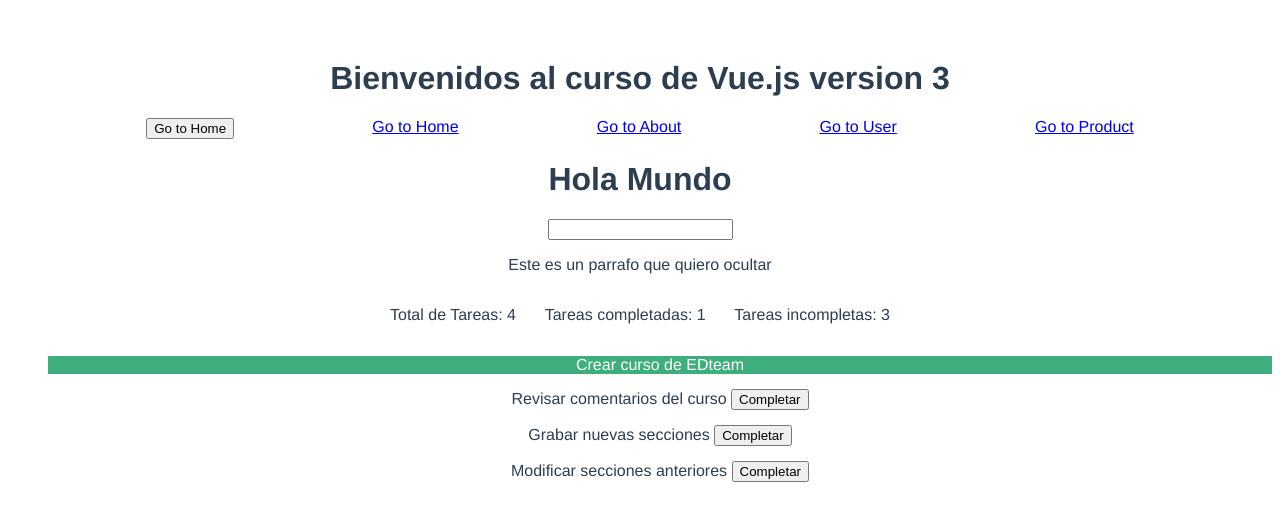
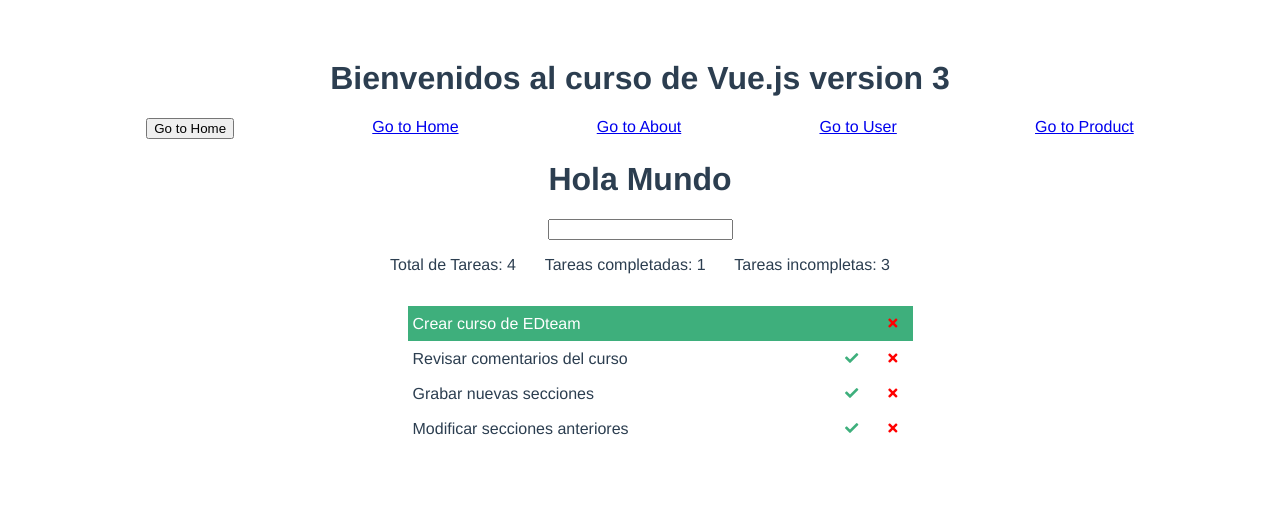
Before and after one commit to ctola91/intro-vue-edteam, a Vue app: page / in a window 1280 px wide. Shown: the top 520 px of the page. Built offline with nearby package versions, Linux system fonts and the light colour scheme.

Commit message:
add vue content

```diff
--- a/package.json
+++ b/package.json
@@ -5,7 +5,8 @@
   "scripts": {
     "serve": "vue-cli-service serve",
     "build": "vue-cli-service build",
-    "lint": "vue-cli-service lint"
+    "lint": "vue-cli-service lint",
+    "test:server": "lite-server --baseDir=./dist"
   },
   "dependencies": {
     "core-js": "^3.6.5",
@@ -23,6 +24,7 @@
     "eslint": "^6.7.2",
     "eslint-plugin-prettier": "^3.3.1",
     "eslint-plugin-vue": "^7.0.0",
+    "lite-server": "^2.6.1",
     "node-sass": "^4.12.0",
     "prettier": "^2.2.1",
     "sass-loader": "^8.0.2"
--- a/src/components/Todo.vue
+++ b/src/components/Todo.vue
@@ -1,44 +1,51 @@
 <template>
-  <input type="text" v-model="newTask" @keyup.enter="addTask" />
-  <p v-if="isVisible">Este es un parrafo que quiero ocultar</p>
+  <!-- <input type="text" v-model="newTask" @keyup.enter="addTask" /> -->
+  <TodoForm @text="addTask" />
+  <!-- <p v-if="isVisible">Este es un parrafo que quiero ocultar</p>
   <p v-else>
     Este es el parrafo que quiero mostrar cuando el primero se oculta
-  </p>
-  <div class="flex space-between">
-    <p>Total de Tareas: {{ numberOfTasks }}</p>
-    <p>Tareas completadas: {{ tasksCompleted }}</p>
-    <p>Tareas incompletas: {{ pendingTasks }}</p>
-  </div>
+  </p> -->
+  <TodoInfo
+    :number-of-tasks="numberOfTasks"
+    :tasks-completed="tasksCompleted"
+    :pending-tasks="pendingTasks"
+  />
   <ul>
     <TodoItem
       :class="{ 'margin-15': isDesktop }"
       :task="task"
       v-for="task in tasks"
       :key="task.id"
-      :completeTask="completeTask"
+      :complete-task="completeTask"
+      :delete-task="deleteTask"
     />
   </ul>
 </template>
 <script>
-import {
-  computed,
-  onBeforeUnmount,
-  onMounted,
-  ref,
-  watch,
-  watchEffect,
-} from "vue";
+import { onBeforeUnmount, onMounted, ref } from "vue";
 import { v4 as uuidv4 } from "uuid";
 import TodoItem from "./TodoItem.vue";
+import TodoForm from "./TodoForm.vue";
+import TodoInfo from "./TodoInfo.vue";
+import useTodo from "../composables/useTodo";
 
 export default {
   name: "Todo",
   components: {
     TodoItem,
+    TodoForm,
+    TodoInfo,
   },
   setup() {
-    const tasks = ref([]);
-    const newTask = ref("");
+    const {
+      tasks,
+      deleteTask,
+      completeTask,
+      addTask,
+      numberOfTasks,
+      tasksCompleted,
+      pendingTasks,
+    } = useTodo();
 
     // lifecycle
     onMounted(() => {
@@ -73,55 +80,54 @@ export default {
     });
 
     // methods
-    const addTask = () => {
-      tasks.value.push({
-        id: uuidv4(),
-        task: newTask.value,
-        isCompleted: false,
-      });
-      newTask.value = "";
-    };
+    // const completeTask = (task) => {
+    //   //let taskSelected = tasks.value.filter(t => t.id === task.id);
+    //   task.isCompleted = true;
+    // };
 
-    const completeTask = (task) => {
-      //let taskSelected = tasks.value.filter(t => t.id === task.id);
-      task.isCompleted = true;
-    };
+    // const addTask = ({ inputText }) => {
+    //   console.log(inputText.value);
+    //   tasks.value.push({
+    //     id: uuidv4(),
+    //     task: inputText.value,
+    //     isCompleted: false,
+    //   });
+    // };
+    // const deleteTask = (taskRemoved) => {
+    //   const filteredTasks = tasks.value.filter((task) => {
+    //     return task.id !== taskRemoved.id;
+    //   });
+    //   console.log(filteredTasks);
+    //   tasks.value = filteredTasks;
+    // };
 
     // computed properties
-    const numberOfTasks = computed(() => {
-      return tasks.value.length;
-    });
+    // const numberOfTasks = computed(() => {
+    //   return tasks.value.length;
+    // });
 
-    const tasksCompleted = computed(() => {
-      const completedTasks = tasks.value.filter((task) => {
-        return task.isCompleted === true;
-      });
-      return completedTasks.length;
-    });
+    // const tasksCompleted = computed(() => {
+    //   const completedTasks = tasks.value.filter((task) => {
+    //     return task.isCompleted === true;
+    //   });
+    //   return completedTasks.length;
+    // });
 
-    const pendingTasks = computed(() => {
-      const pending = tasks.value.filter((task) => {
-        return task.isCompleted === false;
-      });
-      return pending.length;
-    });
-
-    // watchers
-    watchEffect(() => console.log(tasks.value));
-
-    watch(newTask, (current, prev) => {
-      console.log(current);
-      console.log(prev);
-    });
+    // const pendingTasks = computed(() => {
+    //   const pending = tasks.value.filter((task) => {
+    //     return task.isCompleted === false;
+    //   });
+    //   return pending.length;
+    // });
 
     return {
       tasks,
-      newTask,
       numberOfTasks,
       tasksCompleted,
       pendingTasks,
       addTask,
       completeTask,
+      deleteTask,
       isVisible: ref(true),
       activeColor: ref("#fff"),
       background: ref("green"),
@@ -140,4 +146,7 @@ export default {
 .space-between {
   justify-content: space-between;
 }
+.align-center {
+  align-items: center;
+}
 </style>
--- /dev/null
+++ b/src/components/TodoForm.vue
@@ -0,0 +1,22 @@
+<template>
+  <input type="text" v-model="inputText" @keyup.enter="addTask" />
+</template>
+<script>
+import { ref } from "vue";
+export default {
+  setup(props, { emit }) {
+    const inputText = ref("");
+
+    // methods
+    const addTask = () => {
+      emit("text", { inputText });
+      inputText.value = "";
+    };
+
+    return {
+      addTask,
+      inputText,
+    };
+  },
+};
+</script>
--- /dev/null
+++ b/src/components/TodoInfo.vue
@@ -0,0 +1,13 @@
+<template>
+  <div class="flex space-between">
+    <p>Total de Tareas: {{ numberOfTasks }}</p>
+    <p>Tareas completadas: {{ tasksCompleted }}</p>
+    <p>Tareas incompletas: {{ pendingTasks }}</p>
+  </div>
+</template>
+<script>
+export default {
+  name: "TodoInfo",
+  props: ["numberOfTasks", "tasksCompleted", "pendingTasks"],
+};
+</script>
--- a/src/components/TodoItem.vue
+++ b/src/components/TodoItem.vue
@@ -1,21 +1,45 @@
 <template>
-  <li :class="{ done: task.isCompleted }">
-    {{ task.task }}
-    <button @click="completeTask(task)" v-show="!task.isCompleted">
+  <li
+    class="flex space-between align-center"
+    :class="{ done: task.isCompleted }"
+  >
+    <span>{{ task.task }}</span>
+    <div>
+      <TodoItemBtn
+        :handle-click="completeTask"
+        :task="task"
+        :hideOnCompleted="true"
+        text-class="complete"
+      >
+        <i class="fas fa-check"></i>
+        <!-- {{ Completar }} -->
+      </TodoItemBtn>
+      <TodoItemBtn :handle-click="deleteTask" :task="task" text-class="delete">
+        <i class="fas fa-times"></i>
+      </TodoItemBtn>
+    </div>
+    <!-- <button @click="completeTask(task)" v-show="!task.isCompleted">
       Completar
-    </button>
+    </button> -->
   </li>
 </template>
 <script>
+import TodoItemBtn from "./TodoItemBtn.vue";
 export default {
+  components: { TodoItemBtn },
   name: "TodoItem",
-  props: ["task", "completeTask"],
+  props: {
+    task: Object,
+    completeTask: Function,
+    deleteTask: Function,
+  },
   setup() {},
 };
 </script>
 <style>
 li {
   list-style: none;
+  padding-left: 5px;
 }
 .done {
   color: #ffffff;
--- /dev/null
+++ b/src/components/TodoItemBtn.vue
@@ -0,0 +1,38 @@
+<template>
+  <button
+    :class="textClass"
+    @click="handleClick(task)"
+    v-show="!(task.isCompleted && hideOnCompleted)"
+  >
+    <slot>
+      <span>Button</span>
+    </slot>
+  </button>
+</template>
+<script>
+export default {
+  props: [
+    "text",
+    "icon",
+    "handleClick",
+    "task",
+    "hideOnCompleted",
+    "textClass",
+  ],
+};
+</script>
+<style scoped>
+button {
+  background: rgba(255, 255, 255, 0);
+  /* color: #fff; */
+  margin: 0 5px;
+  border-style: none;
+  padding: 10px;
+}
+.complete {
+  color: #3eaf7c;
+}
+.delete {
+  color: red;
+}
+</style>
--- /dev/null
+++ b/src/composables/useTodo.js
@@ -0,0 +1,61 @@
+import { computed, ref } from "vue";
+import { v4 as uuidv4 } from "uuid";
+
+const useTodo = (initialValue = []) => {
+  // reactive vars
+  const tasks = ref(initialValue);
+
+  // methods
+  const addTask = ({ inputText }) => {
+    console.log(inputText.value);
+    tasks.value.push({
+      id: uuidv4(),
+      task: inputText.value,
+      isCompleted: false,
+    });
+  };
+
+  const completeTask = (task) => {
+    //let taskSelected = tasks.value.filter(t => t.id === task.id);
+    task.isCompleted = true;
+  };
+
+  const deleteTask = (taskRemoved) => {
+    const filteredTasks = tasks.value.filter((task) => {
+      return task.id !== taskRemoved.id;
+    });
+    console.log(filteredTasks);
+    tasks.value = filteredTasks;
+  };
+
+  // computed properties
+  const numberOfTasks = computed(() => {
+    return tasks.value.length;
+  });
+
+  const tasksCompleted = computed(() => {
+    const completedTasks = tasks.value.filter((task) => {
+      return task.isCompleted === true;
+    });
+    return completedTasks.length;
+  });
+
+  const pendingTasks = computed(() => {
+    const pending = tasks.value.filter((task) => {
+      return task.isCompleted === false;
+    });
+    return pending.length;
+  });
+
+  return {
+    tasks,
+    addTask,
+    completeTask,
+    deleteTask,
+    numberOfTasks,
+    tasksCompleted,
+    pendingTasks,
+  };
+};
+
+export default useTodo;
--- /dev/null
+++ b/src/mixin.js
@@ -0,0 +1,24 @@
+export const Hello = {
+  data() {
+    return {
+      num: 0,
+    };
+  },
+  created() {
+    this.hello();
+  },
+  methods: {
+    hello() {
+      console.log("Hello from mixin!");
+    },
+    getNum() {
+      return this.num;
+    },
+    increase() {
+      this.num++;
+    },
+    decrease() {
+      this.num--;
+    },
+  },
+};
--- a/src/views/About.vue
+++ b/src/views/About.vue
@@ -1,3 +1,33 @@
 <template>
   <h1>Sobre mi app</h1>
+  <div class="grid">
+    <p>
+      Lorem ipsum dolor sit amet consectetur adipisicing elit. Veniam, quaerat
+      maxime! Cum, enim, similique voluptatum id tempora dolore ex odit corporis
+      molestiae veritatis quia officiis sapiente inventore amet ea nemo.
+    </p>
+    <p>
+      Lorem ipsum dolor sit amet consectetur adipisicing elit. Ex optio pariatur
+      quos nobis perferendis. Sed magni sequi molestiae dolores, dolor, non
+      facilis perspiciatis omnis ad atque natus. Ratione, odit nemo.
+    </p>
+    <p>
+      Lorem ipsum dolor sit amet consectetur adipisicing elit. Cum reprehenderit
+      aliquam magnam laudantium consequatur molestiae quae ea in praesentium
+      ullam reiciendis numquam nemo, a facilis necessitatibus ipsam quis iste
+      sit?
+    </p>
+    <p>
+      Lorem, ipsum dolor sit amet consectetur adipisicing elit. Corporis sint
+      veritatis temporibus blanditiis nesciunt aliquid itaque voluptatem alias
+      aperiam animi! Distinctio, minima beatae autem commodi reprehenderit ut
+      officia modi iure?
+    </p>
+  </div>
 </template>
+<style scoped>
+.grid {
+  display: grid;
+  grid-template-columns: 1fr 1fr;
+}
+</style>
--- a/src/views/Product.vue
+++ b/src/views/Product.vue
@@ -1,9 +1,22 @@
 <template>
   <h1>Product {{ productId }}</h1>
+  <div>
+    {{ num }}
+    <button @click="increase">+</button>
+    <button @click="decrease">-</button>
+  </div>
 </template>
 <script>
 import { useRoute } from "vue-router";
+import { Hello } from "../mixin";
+
 export default {
+  data() {
+    return {
+      num: 0,
+    };
+  },
+  mixins: [Hello],
   setup() {
     const route = useRoute();
     const productId = route.params.productId;
```
Also changed, not shown: public/index.html (+15 -5 lines), src/main.js (+8 -1 lines), 1 other file (tests, documents, lock files or other folders).
